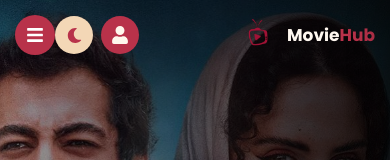
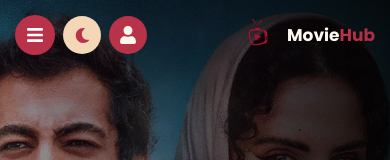
Before and after one commit to setayesh-mardiii/moviehub-react, a React (Vite) app: page / in a window 390 px wide. Shown: the top 160 px of the page. Built offline with nearby package versions, Linux system fonts and the light colour scheme.

Commit message:
fix mobile navbar spacing

```diff
--- a/src/components/Navbar/Navbar.css
+++ b/src/components/Navbar/Navbar.css
@@ -531,8 +531,17 @@
 
 /* ================= RESPONSIVE ================= */
 
+@media(max-width:1024px){
 
-@media(max-width:1024px){
+
+  .navbar {
+
+    justify-content:flex-start;
+
+    gap:15px;
+
+  }
+
 
 
   .nav-links {
@@ -546,6 +555,20 @@
   .mobile-menu-btn {
 
     display:flex;
+
+    align-items:center;
+
+  }
+
+
+
+  .left-actions {
+
+    display:flex;
+
+    align-items:center;
+
+    gap:10px;
 
   }
 
@@ -565,10 +588,8 @@
 
   }
 
+
 }
-
-
-
 
 
 @media(max-width:650px){
@@ -580,6 +601,10 @@
 
     padding:0 15px;
 
+    justify-content:flex-start;
+
+    gap:8px;
+
   }
 
 
@@ -587,6 +612,7 @@
 
 
   /* ترتیب و راستای آیتم ها */
+
 
   .mobile-menu-btn {
 
@@ -598,6 +624,8 @@
 
 
 
+
+
   .left-actions {
 
     display:flex;
@@ -606,6 +634,8 @@
 
     gap:8px;
 
+    margin-left:0;
+
   }
 
 
@@ -613,6 +643,7 @@
 
 
   /* Theme */
+
 
   .theme-toggle {
 
@@ -637,6 +668,7 @@
 
 
   /* User فقط آیکون */
+
 
   .user-btn {
 
@@ -674,6 +706,7 @@
 
   /* حذف سرچ دسکتاپ */
 
+
   .search-box {
 
     display:none;
@@ -693,6 +726,7 @@
 
 
   /* لوگو */
+
 
   .nav-content {
 
@@ -736,10 +770,6 @@
 
 
 }
-
-
-
-
 
 @media(max-width:380px){
 
```
